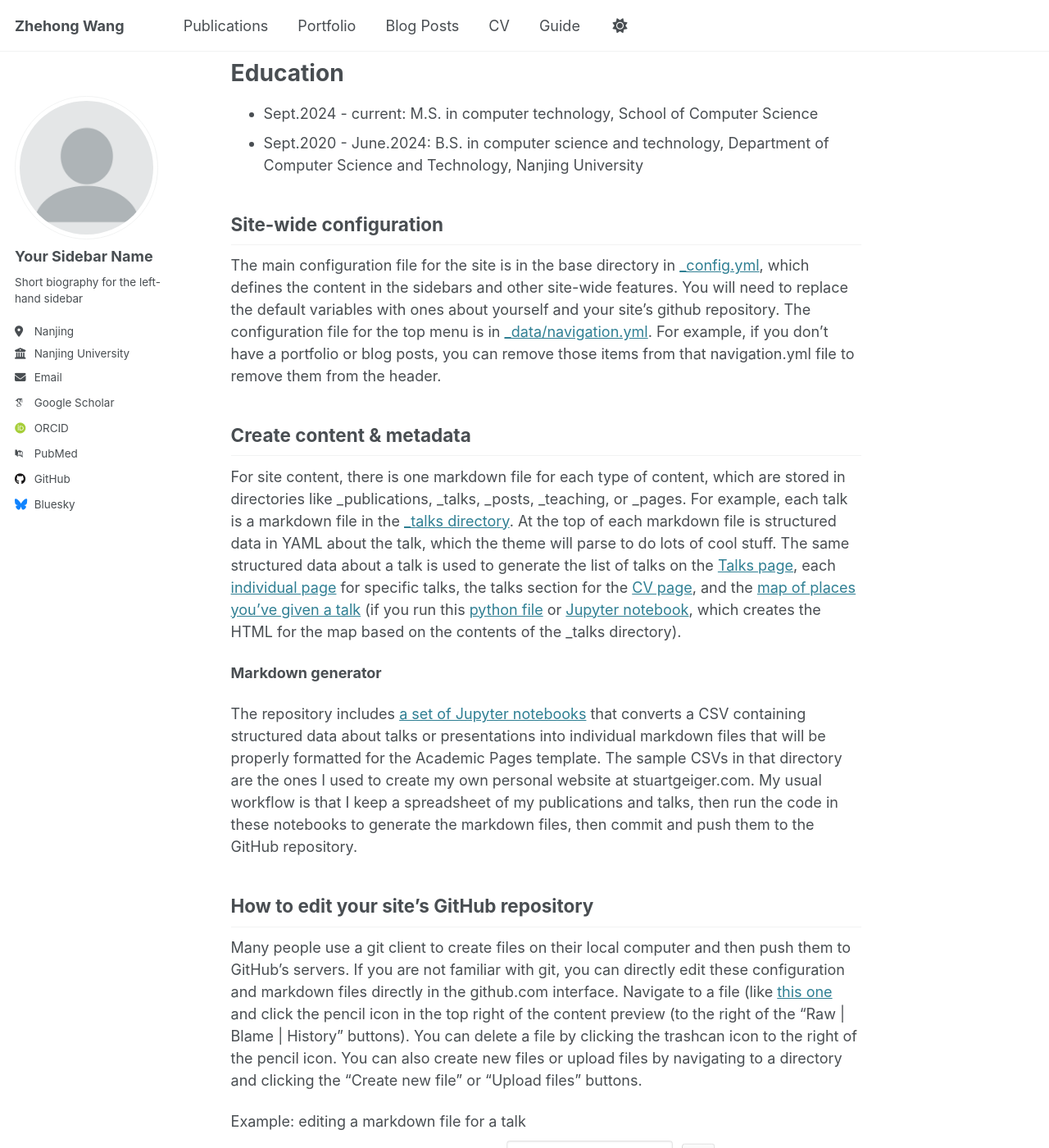
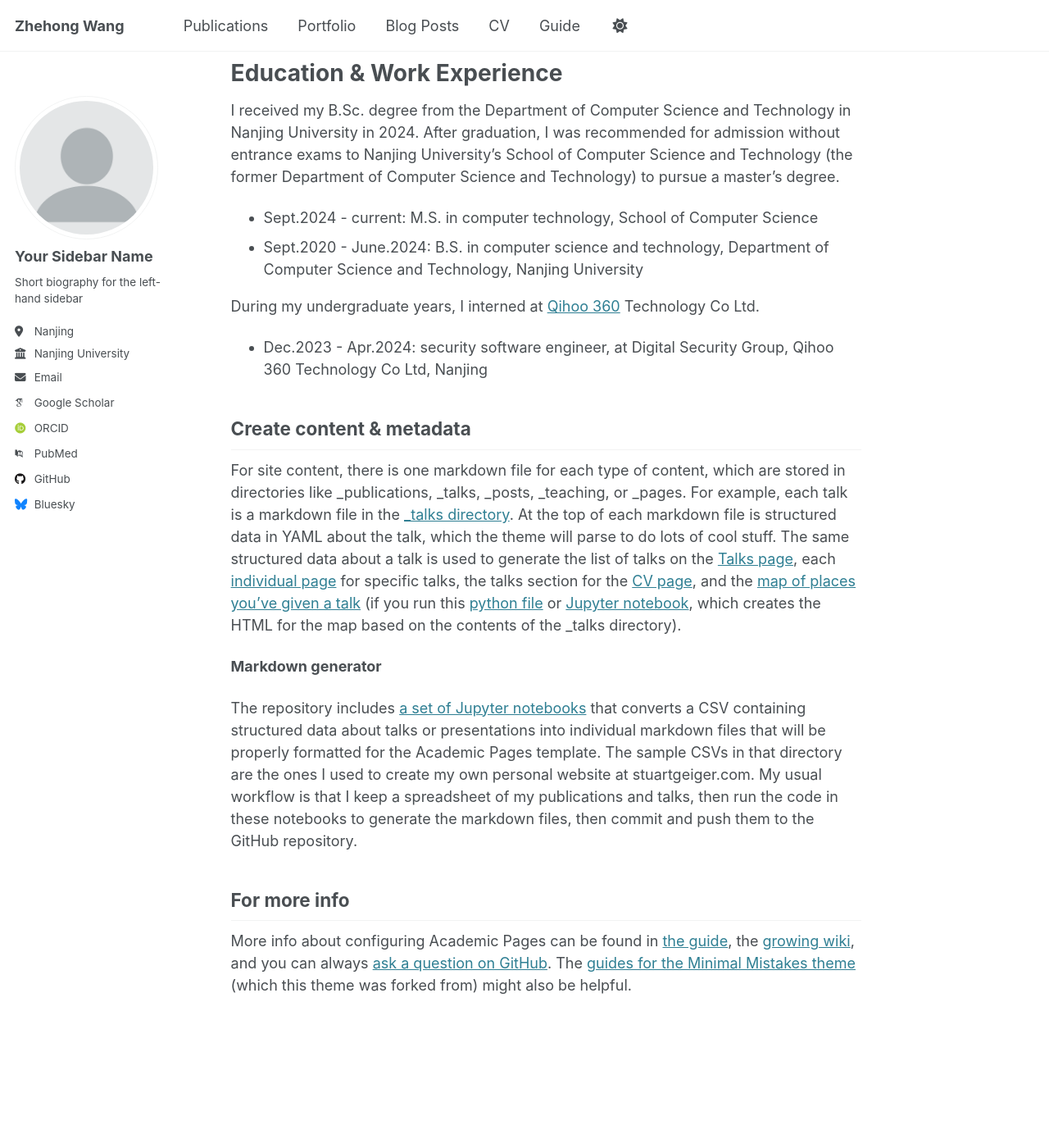
Before and after one commit to Peanow/Peanow.github.io, a Jekyll site: the page built from _pages/about.md, in a window 1280 px wide and 1400 px high, scrolled down 244 px. Shown: the whole window at 82% size. Built offline with Jekyll 4.4.1, drawn with Linux system fonts in a browser that asks for light colours; some web fonts are replaced.

Commit message:
add work exp

```diff
--- a/_pages/about.md
+++ b/_pages/about.md
@@ -14,14 +14,18 @@ I'm Zhehong Wang(王喆宏), a first-year master's student at [School of Compute
 
 My primary research interests are edge computing and edge intelligence.
 
-Education
+Education & Work Experience
 ======
+I received my B.Sc. degree from the Department of Computer Science and Technology in Nanjing University in 2024.
+After graduation, I was recommended for admission without entrance exams to Nanjing University's School of Computer Science and Technology (the former Department of Computer Science and Technology) to pursue a master's degree.
+
 * Sept.2024 - current:   M.S. in computer technology, School of Computer Science
 * Sept.2020 - June.2024: B.S. in computer science and technology, Department of Computer Science and Technology, Nanjing University
 
-Site-wide configuration
-------
-The main configuration file for the site is in the base directory in [_config.yml](https://github.com/academicpages/academicpages.github.io/blob/master/_config.yml), which defines the content in the sidebars and other site-wide features. You will need to replace the default variables with ones about yourself and your site's github repository. The configuration file for the top menu is in [_data/navigation.yml](https://github.com/academicpages/academicpages.github.io/blob/master/_data/navigation.yml). For example, if you don't have a portfolio or blog posts, you can remove those items from that navigation.yml file to remove them from the header.
+During my undergraduate years, I interned at [Qihoo 360](https://www.360.cn/) Technology Co Ltd.
+
+* Dec.2023 - Apr.2024: security software engineer, at Digital Security Group, Qihoo 360 Technology Co Ltd, Nanjing
+
 
 Create content & metadata
 ------
@@ -32,12 +36,6 @@ For site content, there is one markdown file for each type of content, which are
 The repository includes [a set of Jupyter notebooks](https://github.com/academicpages/academicpages.github.io/tree/master/markdown_generator
 ) that converts a CSV containing structured data about talks or presentations into individual markdown files that will be properly formatted for the Academic Pages template. The sample CSVs in that directory are the ones I used to create my own personal website at stuartgeiger.com. My usual workflow is that I keep a spreadsheet of my publications and talks, then run the code in these notebooks to generate the markdown files, then commit and push them to the GitHub repository.
 
-How to edit your site's GitHub repository
-------
-Many people use a git client to create files on their local computer and then push them to GitHub's servers. If you are not familiar with git, you can directly edit these configuration and markdown files directly in the github.com interface. Navigate to a file (like [this one](https://github.com/academicpages/academicpages.github.io/blob/master/_talks/2012-03-01-talk-1.md) and click the pencil icon in the top right of the content preview (to the right of the "Raw | Blame | History" buttons). You can delete a file by clicking the trashcan icon to the right of the pencil icon. You can also create new files or upload files by navigating to a directory and clicking the "Create new file" or "Upload files" buttons.
-
-Example: editing a markdown file for a talk
-![Editing a markdown file for a talk](/images/editing-talk.png)
 
 For more info
 ------
```
